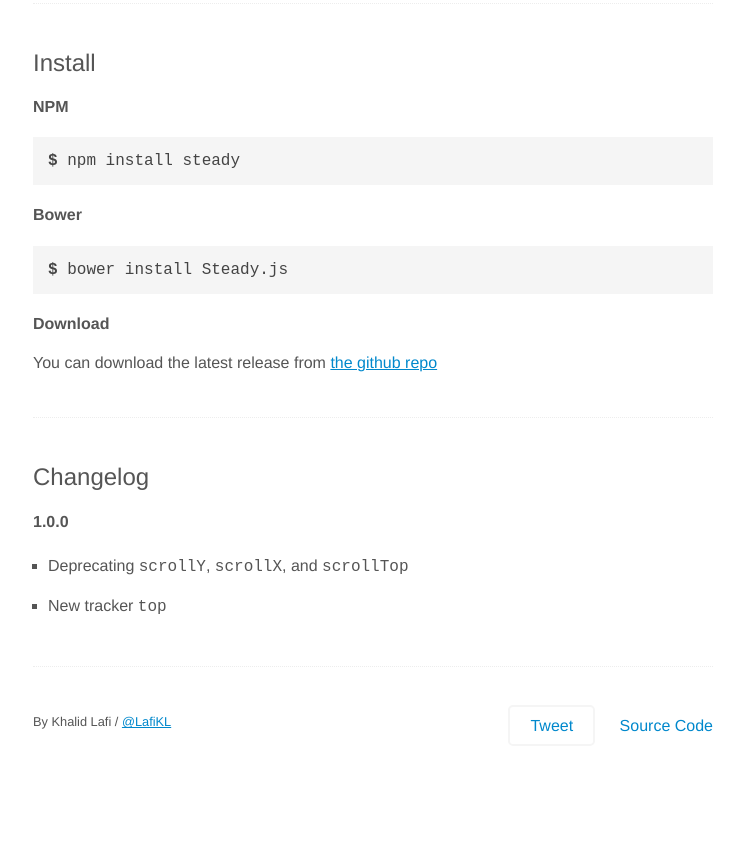
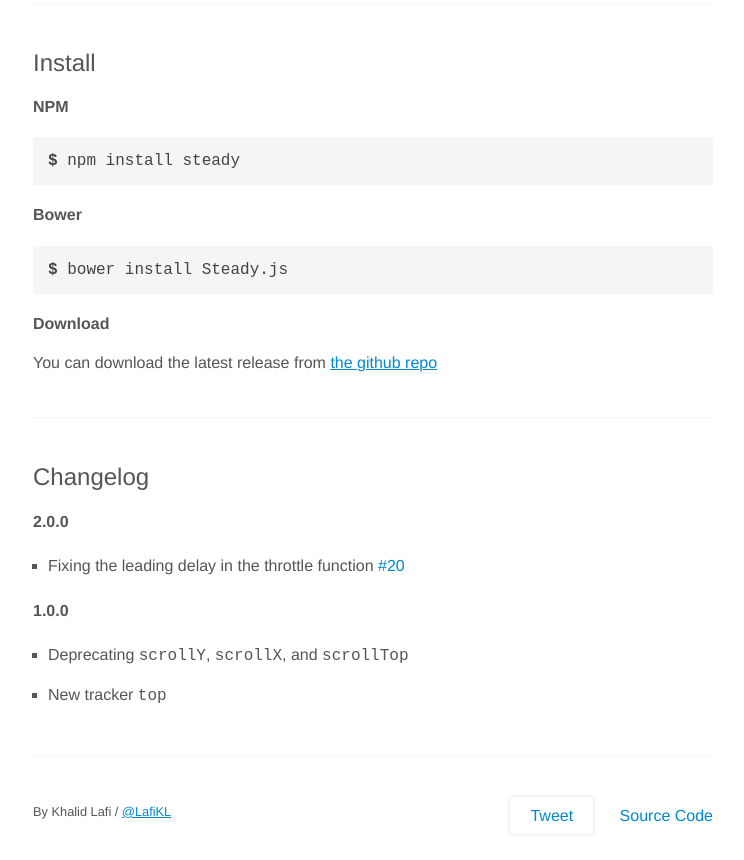
Before and after one commit to lafikl/steady.js, a plain HTML site: page index.html in a window 1280 px wide. Shown: the part 3261-4121 px from the top of the page, without its empty margins (267-1011 px from the left). Before the commit the page ends 4071 px from the top, so only its background shows below. Drawn offline with Linux system fonts and the light colour scheme.

Commit message:
updating changelog

```diff
--- a/index.html
+++ b/index.html
@@ -129,6 +129,10 @@
 
     <div class="st-part" id="install">
       <h2 class="st-part__title">Changelog</h2>
+      <h4>2.0.0</h4>
+      <ul>
+        <li>Fixing the leading delay in the throttle function <a href="https://github.com/lafikl/steady.js/issues/20">#20</a></li>
+      </ul>
       <h4>1.0.0</h4>
       <ul>
         <li>Deprecating <code>scrollY</code>, <code>scrollX</code>, and <code>scrollTop</code></li>
```
Also changed, not shown: js/Steady.js (+7 -1 lines).
